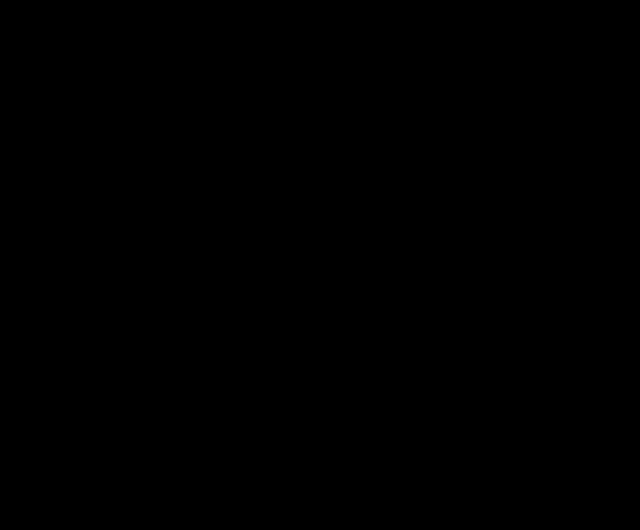
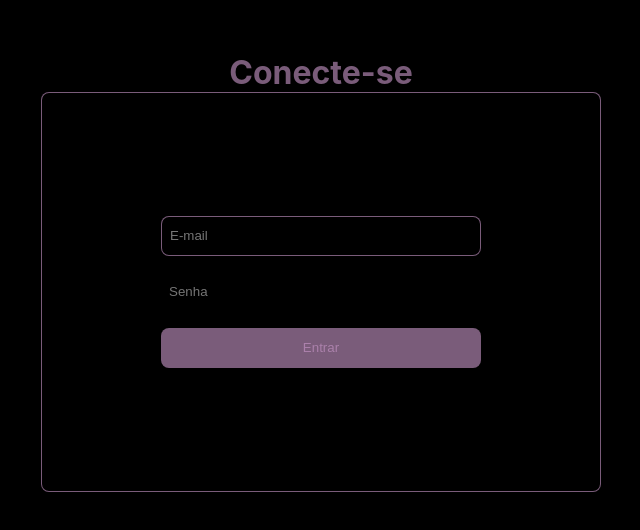
Before and after one commit to DaksonC/poc-nest-auth-front, a React (Create React App) app: page /login in a window 1280 px wide. Shown: the part 128-658 px from the top of the page, without its empty margins (319-959 px from the left). Built offline with nearby package versions, Linux system fonts and the light colour scheme.

Commit message:
feat(page): create `LoginPage`

```diff
--- a/src/pages/LoginPage/index.tsx
+++ b/src/pages/LoginPage/index.tsx
@@ -1,9 +1,14 @@
-import { Container } from "./styles";
+import { Button, Container, Form, Input } from "./styles";
 
 export function LoginPage() {
   return (
     <Container>
-      <h1>LoginPage</h1>
+      <h1>Conecte-se</h1>
+      <Form>
+        <Input placeholder="E-mail" autoFocus />
+        <Input placeholder="Senha" />
+        <Button type="submit">Entrar</Button>
+      </Form>
     </Container>
   )
 }
--- a/src/pages/LoginPage/styles.ts
+++ b/src/pages/LoginPage/styles.ts
@@ -1,3 +1,70 @@
 import { styled } from "styled-components";
 
-export const Container = styled.div``;
+export const Container = styled.div`
+  width: 100%;
+  height: 100vh;
+  display: flex;
+  flex-direction: column;
+  align-items: center;
+  justify-content: center;
+
+  h1 {
+    color: #c9c9;
+  }
+`;
+
+export const Form = styled.form`
+  width: 100%;
+  max-width: 35rem;
+  height: 100vh;
+  max-height: 25rem;
+  border: 1px solid #c9c9;
+  border-radius: 0.5rem;
+  padding: 1rem;
+  display: flex;
+  flex-direction: column;
+  align-items: center;
+  justify-content: center;
+`;
+
+export const Input = styled.input`
+  width: 20rem;
+  height: 2.5rem;
+  margin: 0.5rem;
+  padding: 0.5rem;
+  border: none;
+  border-radius: 0.5rem;
+  color: #c9c9;
+
+  &:focus {
+    outline: none;
+    border: 1px solid #c9c9;
+  }
+
+  @media (max-width: 768px){
+    width: 100%;
+    height: 2rem;
+  }
+`;
+
+export const Button = styled.button`
+  width: 20rem;
+  height: 2.5rem;
+  margin: 0.5rem;
+  padding: 0.5rem;
+  border: none;
+  border-radius: 0.5rem;
+  color: #c9c9;
+  background-color: #c9c9;
+  cursor: pointer;
+
+  &:hover {
+    background-color: #c9c;
+    color: black;
+  }
+
+  @media (max-width: 768px){
+    width: 100%;
+    height: 2rem;
+  }
+`;
```
